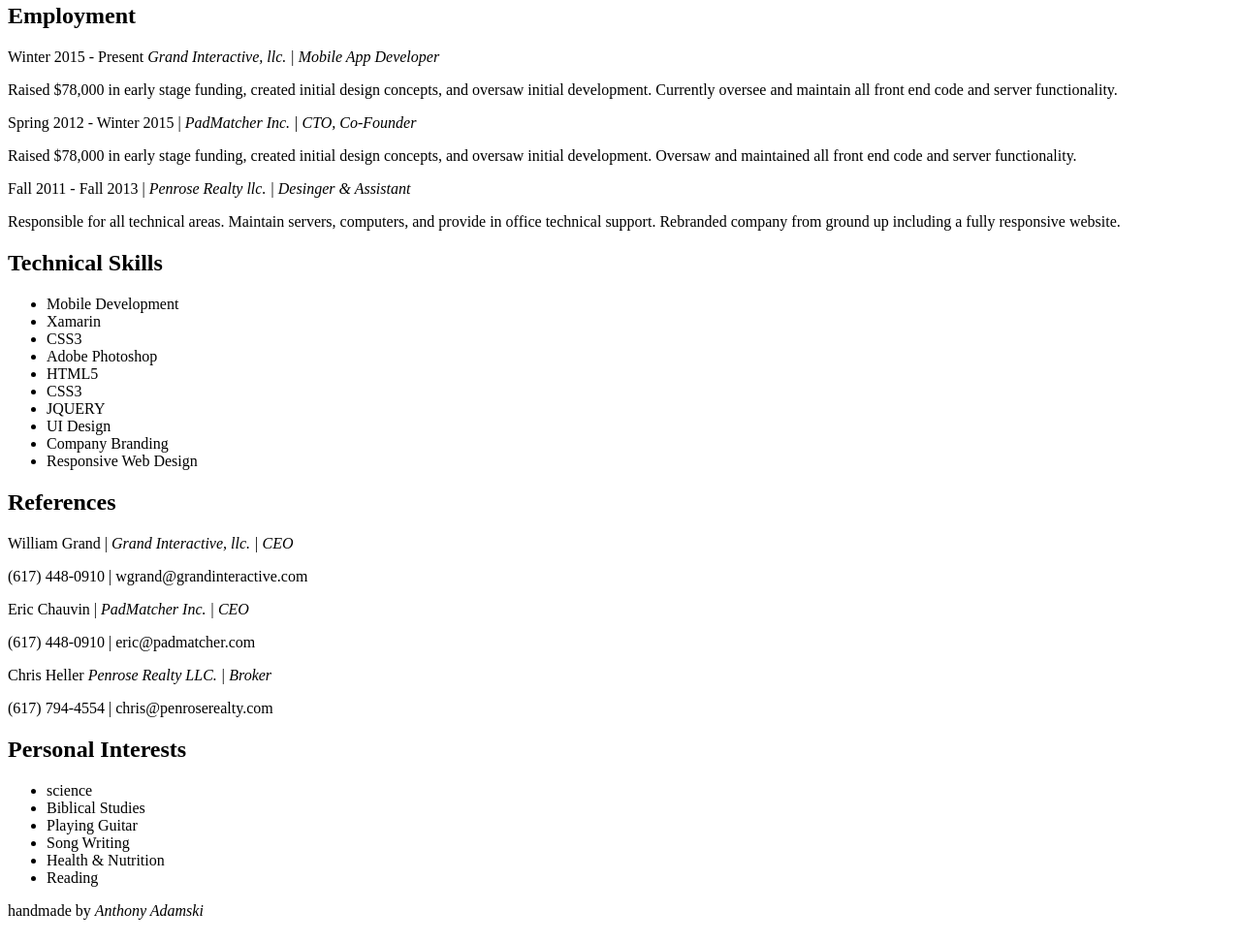
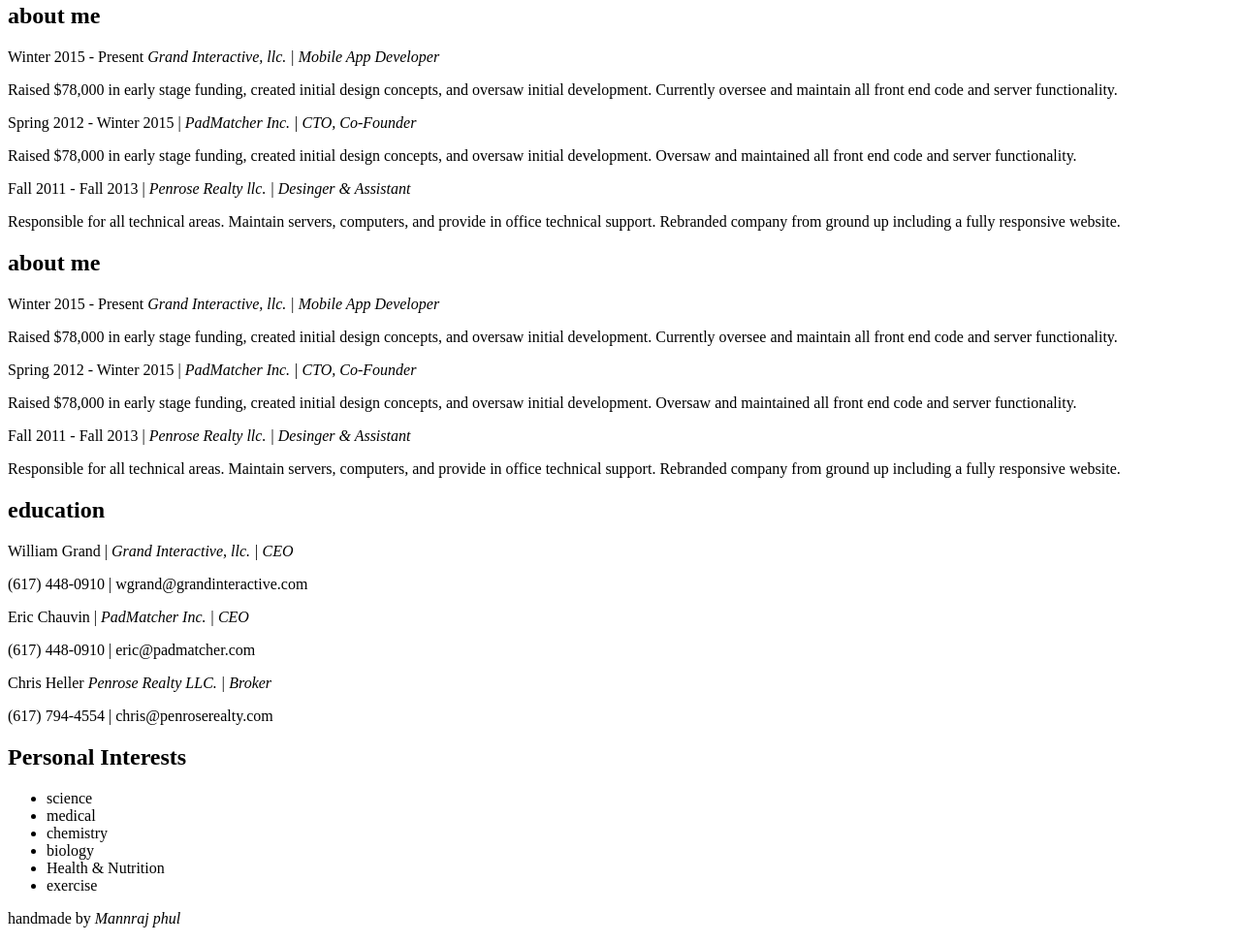
Before and after one commit to Mannrajphul/resume2, a plain HTML site: page index.html in a window 1280 px wide. Shown: the part 169-1142 px from the top of the page at 97% size. Drawn offline with Linux system fonts and the light colour scheme; a web font is replaced by a local one.

Commit message:
april 10

```diff
--- a/index.html
+++ b/index.html
@@ -23,7 +23,7 @@
 
     <div class="inner">
       <section>
-        <h1>Employment</h1>
+        <h1>about me</h1>
         <p>Winter 2015 - Present <em>Grand Interactive, llc. | Mobile App Developer</em></p>
         <p>Raised $78,000 in early stage funding, created initial design
           concepts, and oversaw initial development. Currently oversee and maintain all front end code and server functionality.</p>
@@ -34,22 +34,19 @@
         <p>Responsible for all technical areas. Maintain servers, computers, and provide in office technical support. Rebranded company from ground up including a fully responsive website. </p>
       </section>
       <section>
-        <h1>Technical Skills</h1>
-        <ul class="skill-set">
-          <li>Mobile Development</li>
-          <li>Xamarin</li>
-          <li>CSS3</li>
-          <li>Adobe Photoshop</li>
-          <li>HTML5</li>
-          <li>CSS3</li>
-          <li>JQUERY</li>
-          <li>UI Design</li>
-          <li>Company Branding</li>
-          <li>Responsive Web Design</li>
+        <h1><h1>about me</h1>
+        <p>Winter 2015 - Present <em>Grand Interactive, llc. | Mobile App Developer</em></p>
+        <p>Raised $78,000 in early stage funding, created initial design
+          concepts, and oversaw initial development. Currently oversee and maintain all front end code and server functionality.</p>
+        <p>Spring 2012 - Winter 2015 | <em>PadMatcher Inc. | CTO, Co-Founder</em></p>
+        <p>Raised $78,000 in early stage funding, created initial design
+          concepts, and oversaw initial development. Oversaw and maintained all front end code and server functionality.</p>
+        <p>Fall 2011 - Fall 2013 | <em>Penrose Realty llc. | Desinger & Assistant</em></p>
+        <p>Responsible for all technical areas. Maintain servers, computers, and provide in office technical support. Rebranded company from ground up including a fully responsive website. </p>
         </ul>
       </section>
       <section>
-        <h1>References</h1>
+        <h1>education</h1>
         <p>William Grand | <em>Grand Interactive, llc. | CEO</em></p>
         <p>(617) 448-0910 | wgrand@grandinteractive.com</p>
         <p>Eric Chauvin | <em>PadMatcher Inc. | CEO</em></p>
@@ -61,16 +58,16 @@
         <h1>Personal Interests</h1>
         <ul class="skill-set">
           <li>science</li>
-          <li>Biblical Studies</li>
-          <li>Playing Guitar</li>
-          <li>Song Writing</li>
+          <li>medical </li>
+          <li>chemistry</li>
+          <li>biology</li>
           <li>Health & Nutrition</li>
-          <li>Reading</li>
+          <li>exercise</li>
         </ul>
       </section>
       <section>
         <div class="handmade">
-          <p>handmade by <em> Anthony Adamski</em></p>
+          <p>handmade by <em> Mannraj phul</em></p>
         </div>
       </section>
     </div>
```
